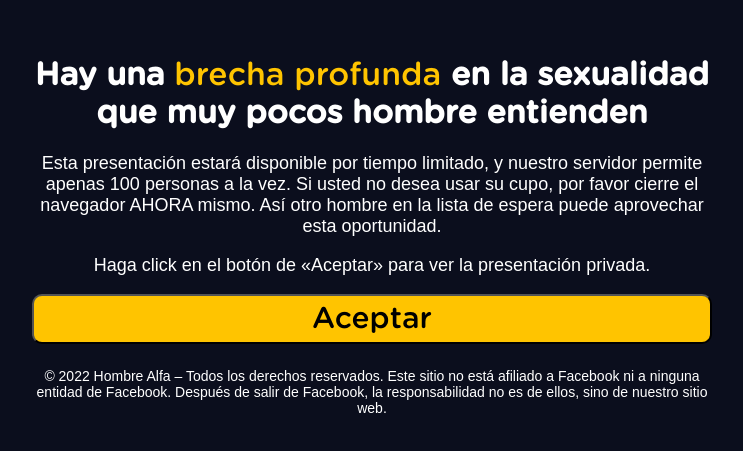
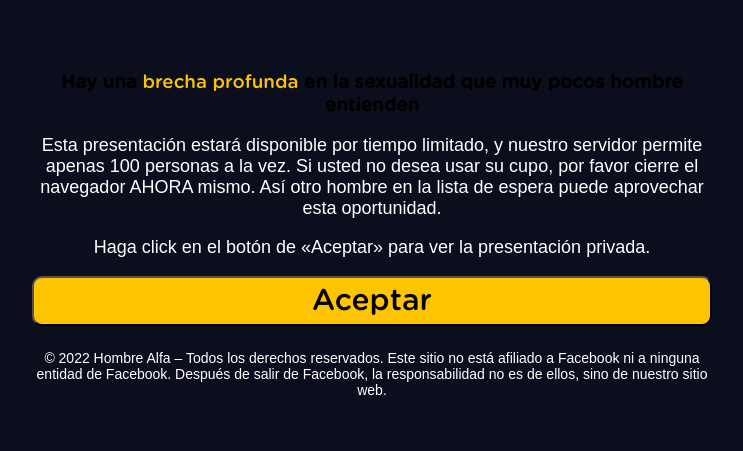
Before and after one commit to jahdielvargas/hombrealfa.online, a plain HTML site: page index.html in a window 1280 px wide. Shown: the part 173-624 px from the top of the page, without its empty margins (268-1011 px from the left). Drawn offline with Linux system fonts and the light colour scheme.

Commit message:
Update index.html

```diff
--- a/index.html
+++ b/index.html
@@ -28,7 +28,7 @@
       <div class="black">
         <div>
           <div class="question">
-            <h1 style="font-family: Gotham Rounded;">Hay una <span style="color: #ffc400;font-family: Gotham Rounded; font-weight: 500;">brecha profunda</span> en la sexualidad que muy pocos hombre entienden</h1>
+            <h3 style="font-family: Gotham Rounded;">Hay una <span style="color: #ffc400;font-family: Gotham Rounded; font-weight: 500;">brecha profunda</span> en la sexualidad que muy pocos hombre entienden</h3>
             <p>Esta presentación estará disponible por tiempo limitado, y nuestro servidor permite apenas 100 personas a la vez. Si usted no desea usar su cupo, por favor cierre el navegador AHORA mismo. Así otro hombre en la lista de espera puede aprovechar esta oportunidad.</p>
             <p>Haga click en el botón de «Aceptar» para ver la presentación privada.</p>
           </div>
```
